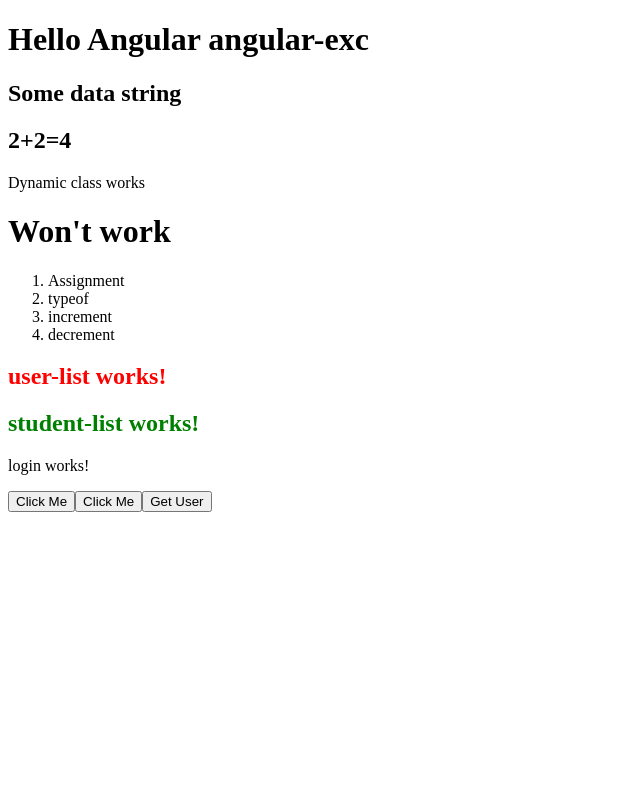
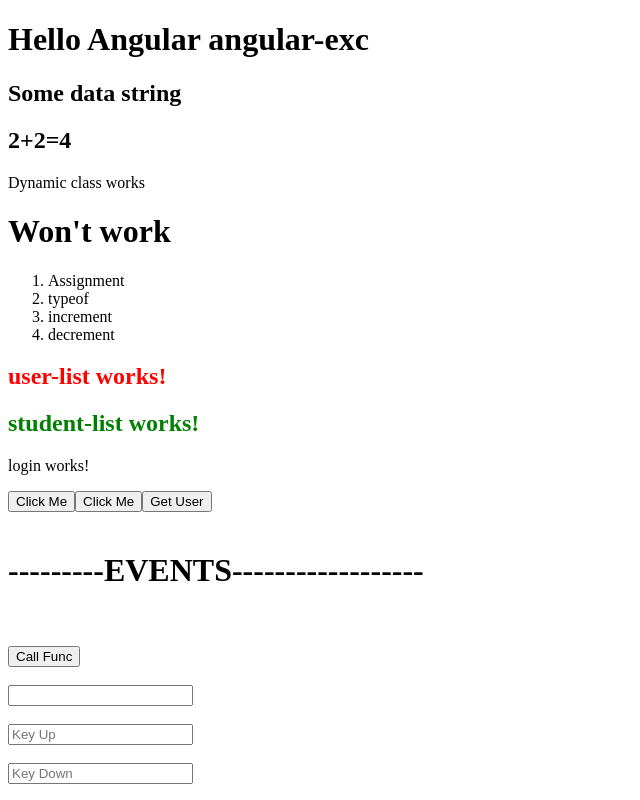
Before and after one commit to shintu0/angular-exc, an Angular app: page / in a window 1280 px wide. Shown: the whole page, without its empty margins (0-640 px from the left). Built offline with nearby package versions, Linux system fonts and the light colour scheme.

Commit message:
Input Event

```diff
--- a/src/app/app.component.html
+++ b/src/app/app.component.html
@@ -34,3 +34,27 @@
 <app-student-list></app-student-list>
 
 <app-login></app-login>
+
+<!-- ----------------------------EVENTS------------------------------------------ -->
+
+<br/>
+<br/>
+<h1>---------EVENTS------------------</h1>
+<br/>
+<br/>
+
+
+<button (click)="getData()" >Call Func</button>
+<br/>
+<br/>
+<input (keyup)="getUserData($event)" />
+
+
+<br/>
+<br/>
+<input placeholder="Key Up" #keyUpId (keyup)="onKeyUp(keyUpId.value.toString())" />
+
+
+<br/>
+<br/>
+<input placeholder="Key Down" #keyDownId (keydown)="onKeyDown(keyDownId.value.toString())" />
--- a/src/app/app.component.ts
+++ b/src/app/app.component.ts
@@ -1,4 +1,5 @@
 import { Component } from '@angular/core';
+import { BrowserModule } from '@angular/platform-browser';
 
 @Component({
   selector: 'app-root',
@@ -9,9 +10,22 @@ export class AppComponent {
   title = 'angular-exc';
   id=1;
 
+
+
   data:string="Some data string";
 
-  getData(){
+  getUserData(event:any):void{
+    console.log("Get User Data called with val: "+event.target.value);
+  }
+
+  getData():string{
     return this.data;
   }
+
+  onKeyUp(val:string){
+    console.warn(val);
+  }
+  onKeyDown(val:string){
+    console.warn(val);
+  }
 }
```
